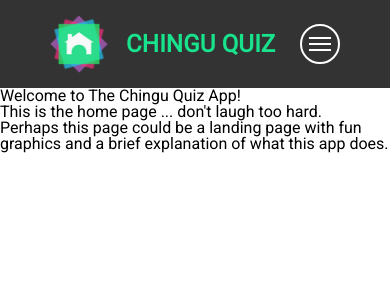
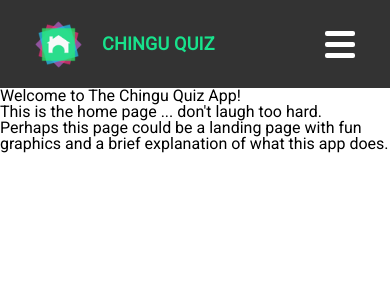
Before and after one commit to chingu-voyages/moonshot-chingu-quiz, a Next.js app in the folder client/: page / in a window 390 px wide. Shown: the top 300 px of the page. Built offline with nearby package versions, Linux system fonts and the light colour scheme.

Commit message:
#30 adjust header styles to fit new mobile design

```diff
--- a/client/components/header/styles.js
+++ b/client/components/header/styles.js
@@ -1,4 +1,5 @@
 import styled from "styled-components";
+import { breakpoint } from "../../frontend-config";
 
 export const Wrapper = styled.div`
   height: 88px;
@@ -11,7 +12,7 @@ export const InnerWrapper = styled.div`
   align-items: center;
   justify-content: space-between;
   width: 1440px;
-  max-width: calc(100% - 100px);
+  max-width: calc(100% - 70px);
   height: 100%;
   margin: 0 auto;
 `;
@@ -23,19 +24,29 @@ export const LogoWrapper = styled.a`
 `;
 
 export const Logo = styled.img`
-  width: 58px;
-  height: 58px;
-  margin-right: 18px;
+  width: 47px;
+  height: 47px;
+  margin-right: 20px;
+
+  @media (min-width: ${breakpoint("md")}) {
+    width: 58px;
+    height: 58px;
+    margin-right: 18px;
+  }
 `;
 
 export const LogoText = styled.div`
   font-family: "Roboto", sans-serif;
-  font-size: 24px;
+  font-size: 18px;
   line-height: 32px;
   font-weight: bold;
   letter-spacing: 0.2px;
   text-transform: uppercase;
   color: #18e28c;
+
+  @media (min-width: ${breakpoint("md")}) {
+    font-size: 24px;
+  }
 `;
 
 // NAVBAR //
@@ -71,37 +82,37 @@ export const MobileMenuPageOverlay = styled.div`
 `;
 
 export const MobileMenuButtonWrapper = styled.div`
+  position: relative;
   display: flex;
   align-items: center;
   justify-content: center;
-  width: 40px;
-  height: 40px;
-  border-radius: 50%;
-  border: 2px solid #fff;
+  width: 30px;
+  height: 27px;
 `;
 
 export const MobileMenuButton = styled.div`
-  position: relative;
-  width: 22px;
-  height: 2px;
+  width: 100%;
+  height: 5px;
   background: #fff;
+  border-radius: 2px;
 
   &:before,
   &:after {
     content: "";
     width: inherit;
     height: inherit;
+    border-radius: 2px;
     background: inherit;
     position: absolute;
     left: 0;
   }
 
   &:before {
-    top: -6px;
+    top: 0;
   }
 
   &:after {
-    top: 6px;
+    bottom: 0;
   }
 `;
 
```
